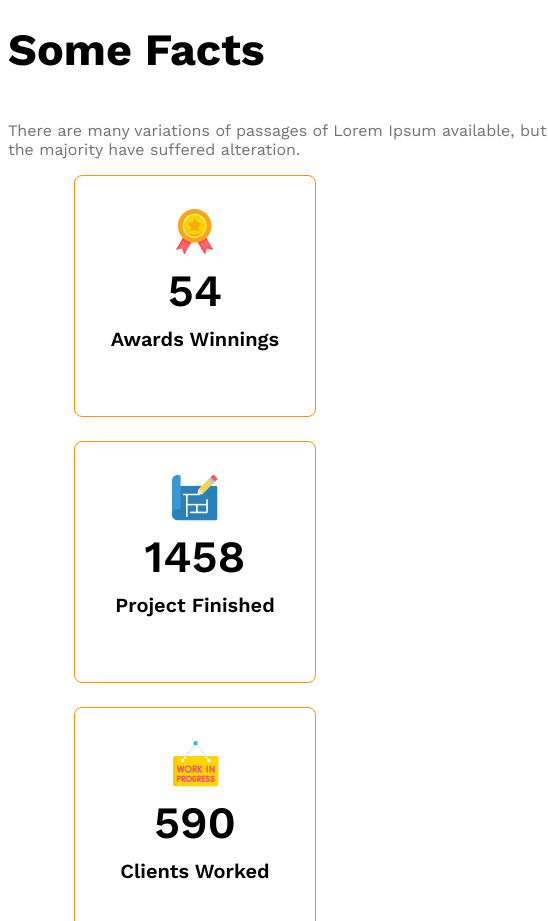
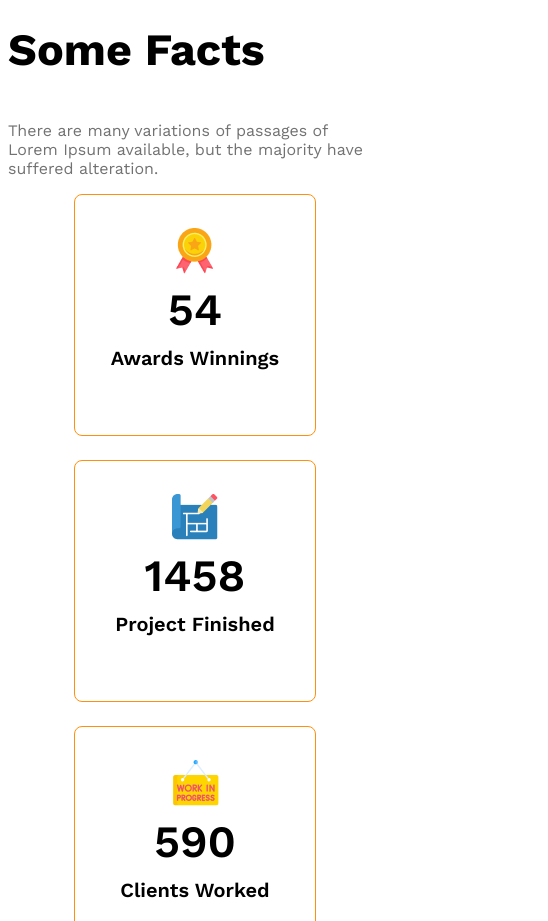
Before and after one commit to nafizfuadsharkar/G3-Architect-Website, a plain HTML site: page index.html in a window 390 px wide. Shown: the part 5140-6061 px from the top of the page, 548 px wide, since content can reach past the window. Drawn offline with nearby package versions, Linux system fonts and the light colour scheme.

Commit message:
responsive

```diff
--- a/styles/architects.css
+++ b/styles/architects.css
@@ -166,7 +166,7 @@ main > section {
   margin-top: 10px;
 }
 .fact-description {
-  min-width: 540px;
+  max-width: 540px;
 }
 
 /* sponsor-related-styles */
@@ -214,6 +214,7 @@ footer {
     justify-items: center;
     gap: 24px;
   }
+
   .sponsor-companies {
     justify-items: center;
     gap: 50px;
```
